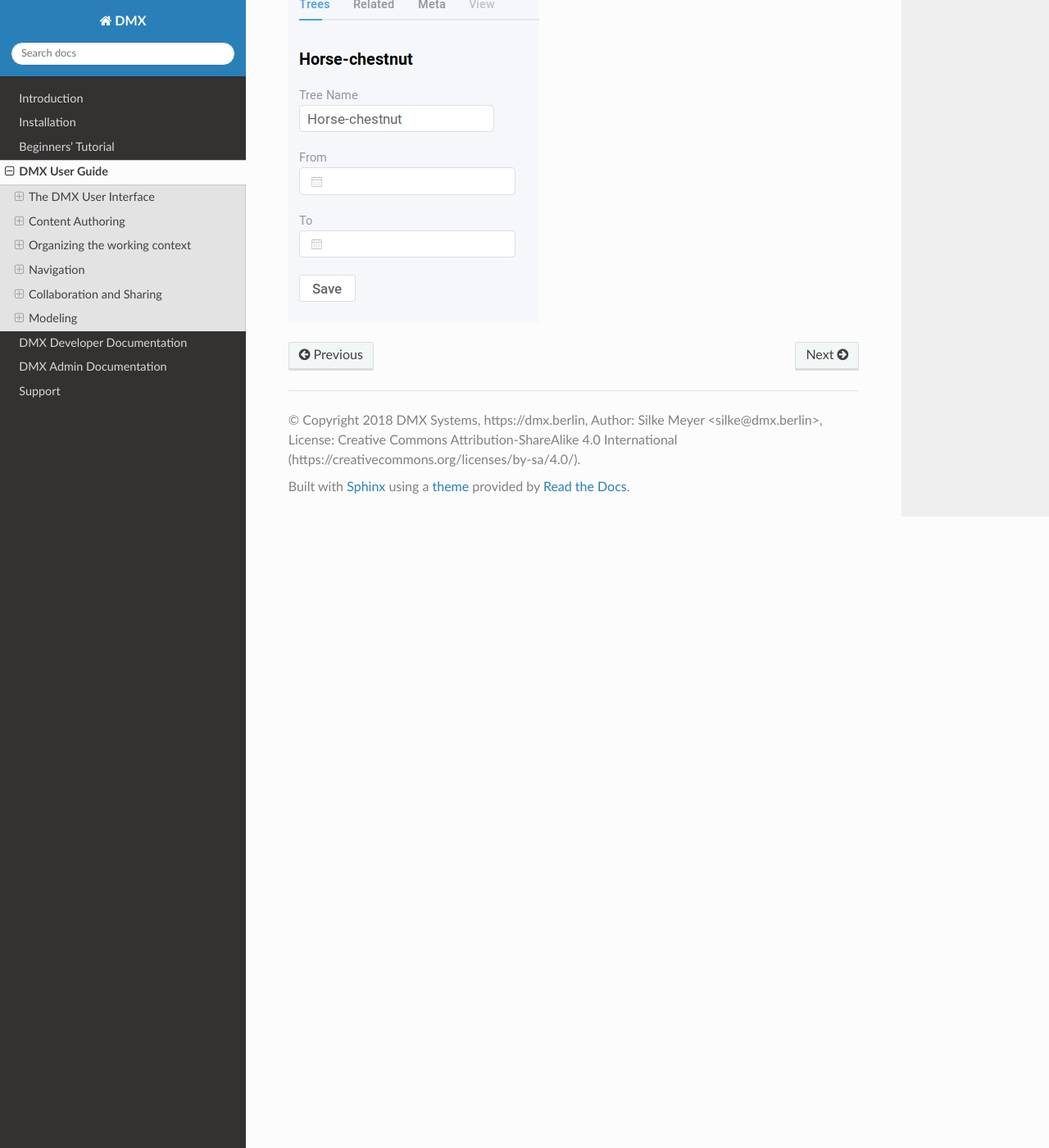
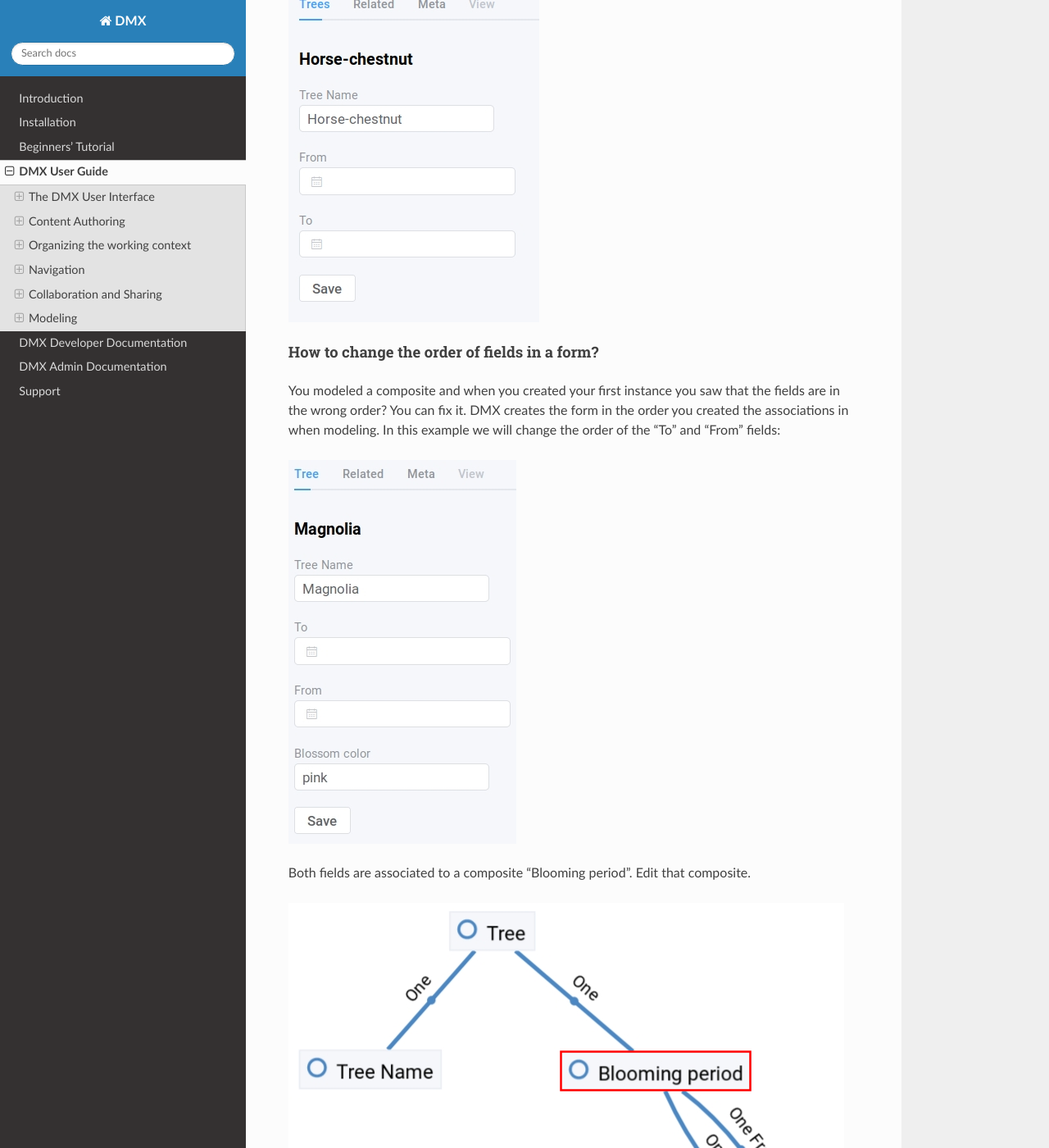
Before and after one commit to dmx-systems/dmx-documentation, a Sphinx documentation site: the page built from docs/user.rst, in a window 1280 px wide and 1400 px high, scrolled down 50317 px. Shown: the whole window at 82% size. Built offline with Sphinx 7.4.7 and the Read the Docs theme 2.0.0, drawn with Linux system fonts in a browser that asks for light colours; some of the changed text lies outside the part shown.

Commit message:
Added paragraph on field order

```diff
--- a/docs/user.rst
+++ b/docs/user.rst
@@ -1136,3 +1136,24 @@
 To check, create an instance, a tree, click edit, you now have a form for dates.
 
 .. image:: _static/time-span-form.png
+
+.. _user-change-order-of-fields:
+
+How to change the order of fields in a form?
+--------------------------------------------
+
+You modeled a composite and when you created your first instance you saw that the fields are in the wrong order?
+You can fix it.
+DMX creates the form in the order you created the associations in when modeling.
+In this example we will change the order of the "To" and "From" fields:
+
+.. image:: _static/change-field-order1.jpg
+
+Both fields are associated to a composite "Blooming period".
+Edit that composite.
+
+.. image:: _static/change-field-order2.png
+
+In the detail panel you can now drag the child types into the right order with your mouse.
+
+.. image:: _static/change-field-order3.png
```
Also changed, not shown: docs/_static/change-field-order1.jpg (added), docs/_static/change-field-order1.png (added), docs/_static/change-field-order2.png (added), docs/_static/change-field-order3.png (added).
